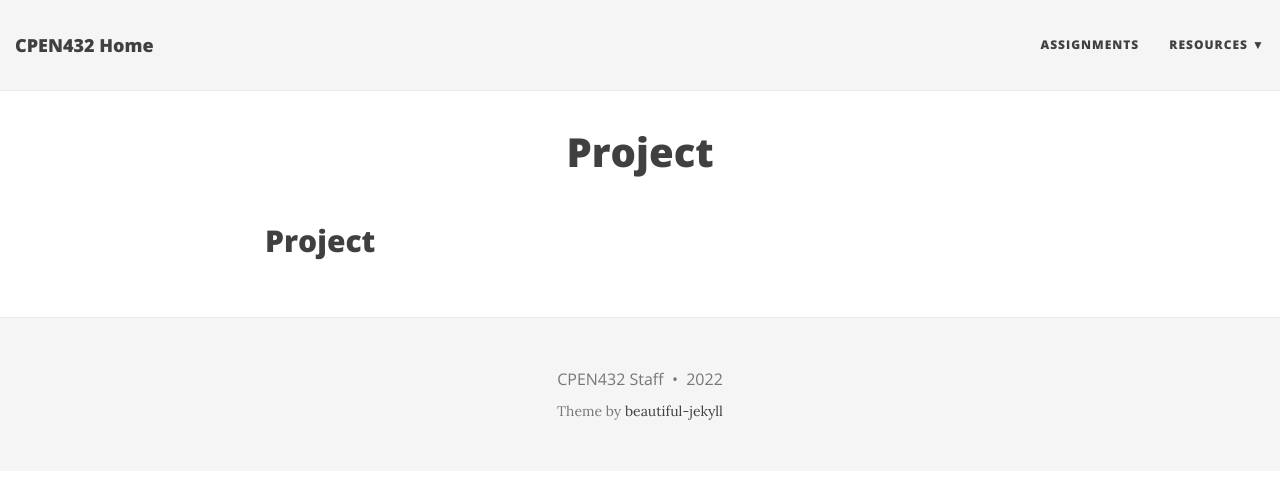
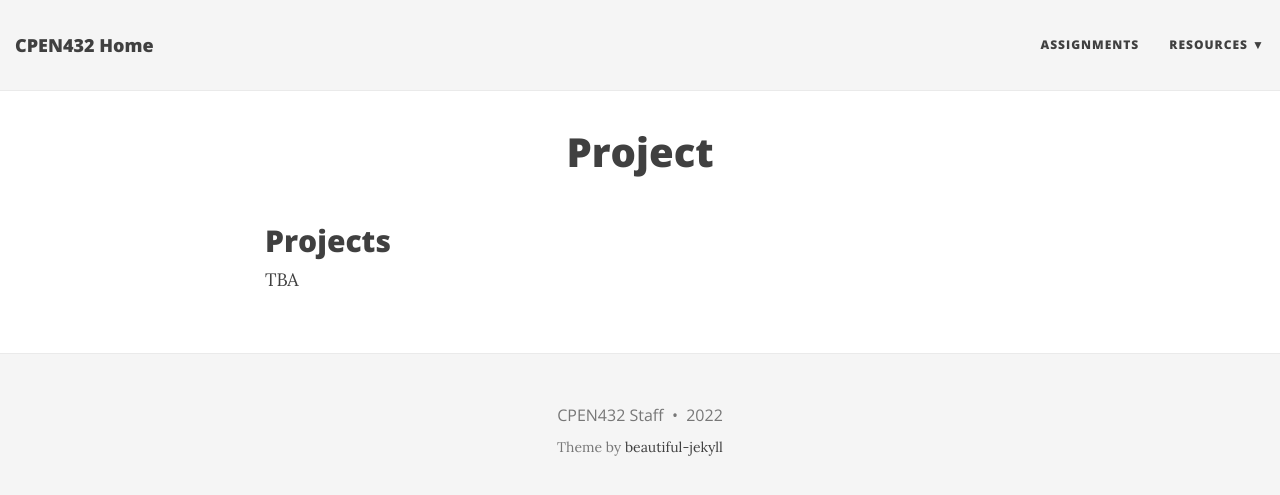
Before and after one commit to CPEN432/cpen432.github.io, a Jekyll site: the page built from projects.md, in a window 1280 px wide. Shown: the top 495 px of the page. Built offline with Jekyll 4.4.1, drawn with Linux system fonts in a browser that asks for light colours; nearby versions of some CDN libraries.

Commit message:
Update projects.md

```diff
--- a/projects.md
+++ b/projects.md
@@ -2,4 +2,6 @@
 title: Project
 ---
 
-## Project
+## Projects
+
+TBA
```
